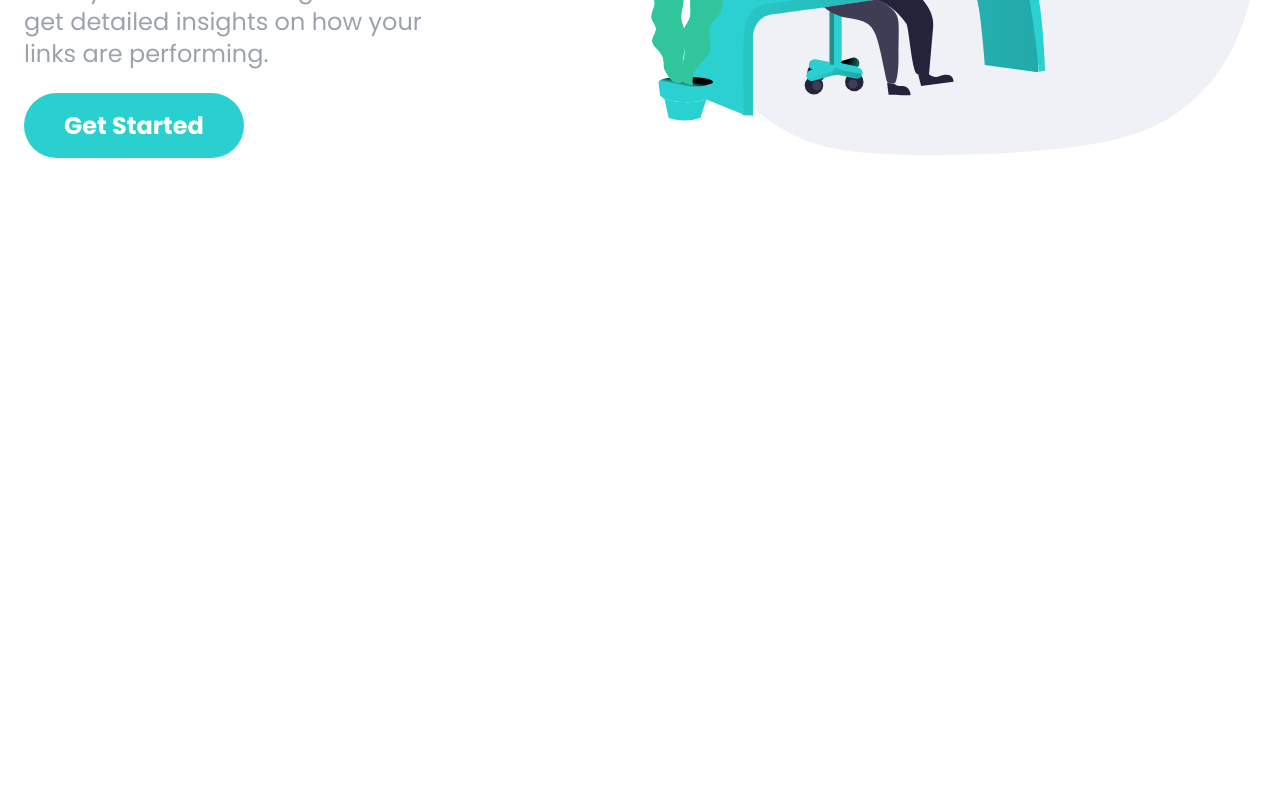
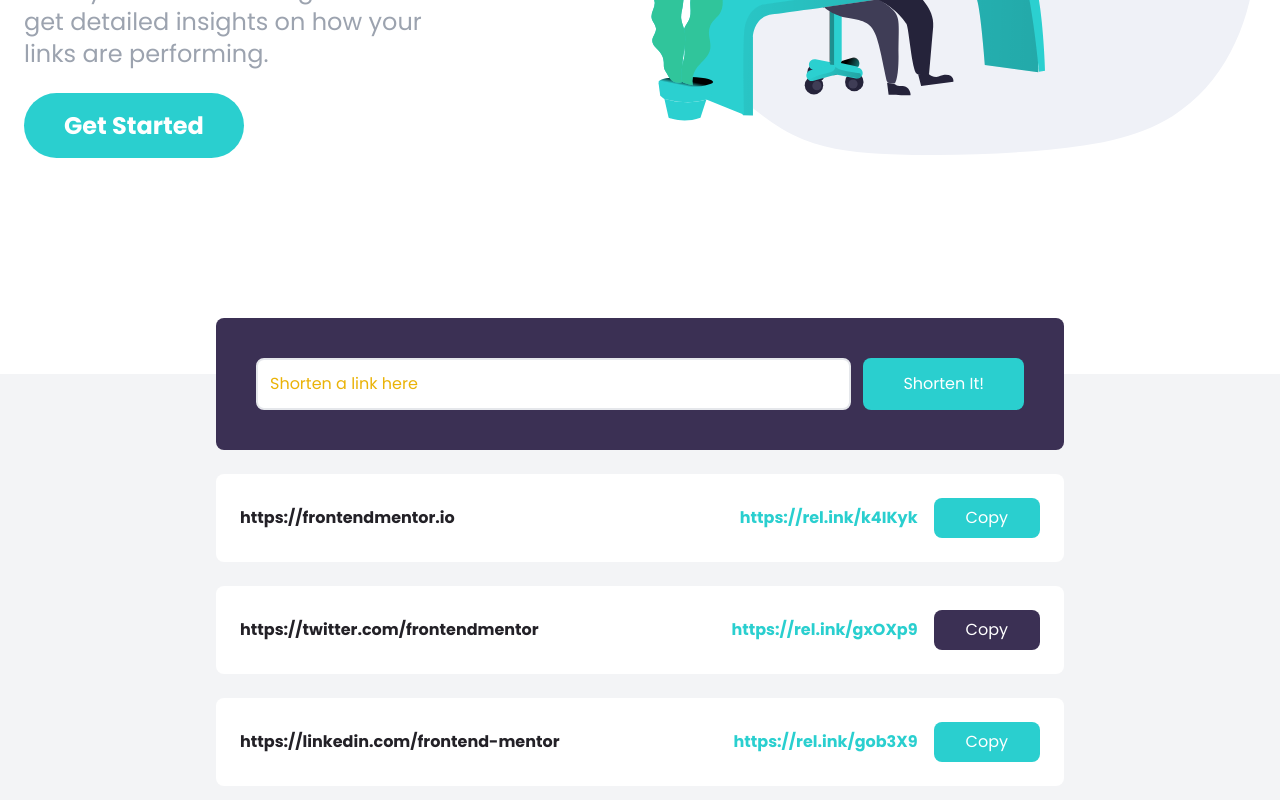
Before and after one commit to mdverdera/shortly, a Next.js app: page / in a window 1280 px wide. Shown: the part 370-1170 px from the top of the page. Before the commit the page ends 800 px from the top, so only its background shows below. Built offline with nearby package versions, Linux system fonts and the light colour scheme.

Commit message:
Shorten links and form UI

```diff
--- a/pages/index.tsx
+++ b/pages/index.tsx
@@ -94,6 +94,70 @@
           </div>
         </div>
       </section>
+
+      {/* Shorten Section */}
+      <section id="shorten" className="relative bg-gray-100">
+        {/* Shorten Container */}
+        <div className="max-w-4xl mx-auto p-6 space-y-6">
+          {/* Form - todo convert to Formik*/}
+          <form
+            id="link-form"
+            className="relative flex flex-col w-full p-10 -mt-20 space-y-4 bg-darkViolet rounded-lg md:flex-row md:space-y-0 md:space-x-3"
+          >
+            <input
+              id="link-input"
+              type="text"
+              className="flex-1 p-3 border-2 rounded-lg placeholder-yellow-500 focus:outline-none"
+              placeholder="Shorten a link here"
+            />
+
+            <button className="px-10 py-3 text-white bg-cyan rounded-lg hover:bg-cyanLight focus:outline-none md:py-2">
+              Shorten It!
+            </button>
+          </form>
+          {/* Link 1 */}
+          <div className="flex flex-col items-center justify-between w-full p-6 bg-white rounded-lg md:flex-row">
+            <p className="font-bold text-center text-veryDarkViolet md:text-left">
+              https://frontendmentor.io
+            </p>
+
+            <div className="flex flex-col items-center justify-end flex-1 space-x-4 space-y-2 md:flex-row md:space-y-0">
+              <div className="font-bold text-cyan">https://rel.ink/k4IKyk</div>
+              <button className="p-2 px-8 text-white bg-cyan rounded-lg hover:opacity-70 focus:outline-none">
+                Copy
+              </button>
+            </div>
+          </div>
+
+          {/* Link 2 */}
+          <div className="flex flex-col items-center justify-between w-full p-6 bg-white rounded-lg md:flex-row">
+            <p className="font-bold text-center text-veryDarkViolet md:text-left">
+              https://twitter.com/frontendmentor
+            </p>
+
+            <div className="flex flex-col items-center justify-end flex-1 space-x-4 space-y-2 md:flex-row md:space-y-0">
+              <div className="font-bold text-cyan">https://rel.ink/gxOXp9</div>
+              <button className="p-2 px-8 text-white bg-darkViolet rounded-lg hover:opacity-70 focus:outline-none">
+                Copy
+              </button>
+            </div>
+          </div>
+
+          {/* Link 3 */}
+          <div className="flex flex-col items-center justify-between w-full p-6 bg-white rounded-lg md:flex-row">
+            <p className="font-bold text-center text-veryDarkViolet md:text-left">
+              https://linkedin.com/frontend-mentor
+            </p>
+
+            <div className="flex flex-col items-center justify-end flex-1 space-x-4 space-y-2 md:flex-row md:space-y-0">
+              <div className="font-bold text-cyan">https://rel.ink/gob3X9</div>
+              <button className="p-2 px-8 text-white bg-cyan rounded-lg hover:opacity-70 focus:outline-none">
+                Copy
+              </button>
+            </div>
+          </div>
+        </div>
+      </section>
     </>
   );
 };
```
